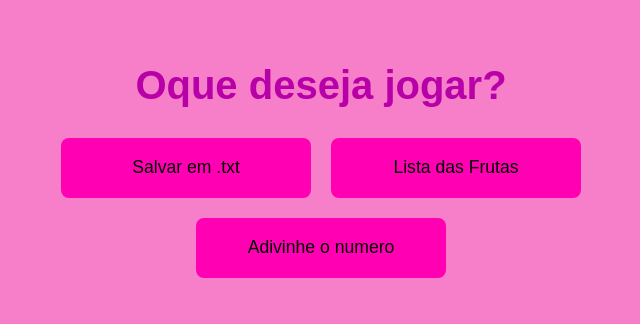
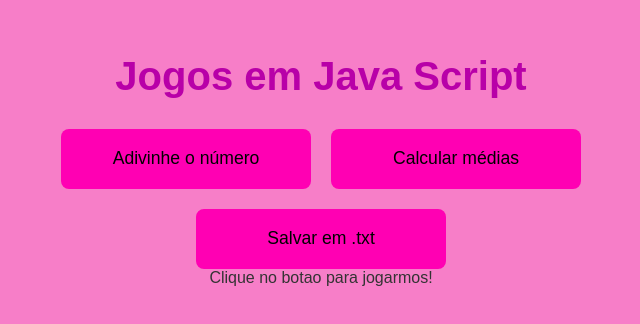
Before and after one commit to conrah/javascript, a plain HTML site: page index.html in a window 1280 px wide. Shown: the part 230-554 px from the top of the page, without its empty margins (319-959 px from the left). Drawn offline with Linux system fonts and the light colour scheme.

Commit message:
Update index.html

```diff
--- a/index.html
+++ b/index.html
@@ -1,25 +1,21 @@
 <!DOCTYPE html>
 <html lang="pt-br">
 <head>
-  <meta charset="UTF-8">
-  <meta name="viewport" content="width=device-width, initial-scale=1.0">
-  <title>Java Script TB_FINAL</title>
-  <link rel="stylesheet" href="style.css">
-  <script src="script.js" defer></script>
+  <meta charset="UTF-8" />
+  <meta name="viewport" content="width=device-width, initial-scale=1.0"/>
+  <title>Trabalho final JS!</title>
+    <link rel="stylesheet" href="style.css" />
+    <script src="script.js"></script>
 </head>
 <body>
-  <h1>Oque deseja jogar?</h1>
-
+  <h1>Jogos em Java Script</h1>
   <div class="botoes">
-    <button onclick="bt_exemplos('exemplos/Exemplo 1 - Formulário com salvamento em txt-20250628/index.html')">
-      Salvar em .txt
-    </button>
-    <button onclick="bt_exemplos('exemplos/Exemplo 2 - Lista-20250628/index.html')">
-      Lista das Frutas
-    </button>
-    <button onclick="bt_exemplos('exemplos/Aula 2 - JogoNumeroSecretoMaisInterativo-20250628/index.html')">
-      Adivinhe o numero
-    </button>
+    <button onclick="jogo1()">Adivinhe o número</button>
+    <button onclick="jogo2()">Calcular médias</button>
+    <button onclick="jogo3()">Salvar em .txt</button>
+  </div>
+  <div id="conteudo">
+    <p>Clique no botao para jogarmos!</p>
   </div>
 </body>
 </html>
```
